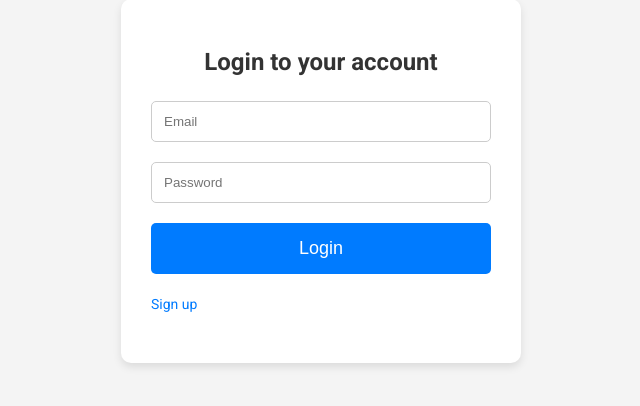
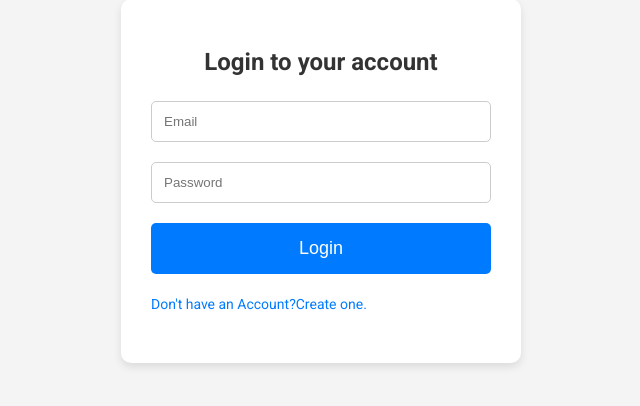
Before and after one commit to dhruvtand7/spurzee_new, a Flask app: page /login in a window 1280 px wide. Shown: the part 219-625 px from the top of the page, without its empty margins (319-959 px from the left). Run offline with Flask 3, Linux system fonts and the light colour scheme.

Commit message:
Update login.html
Updated sign up Message

```diff
--- a/templates/login.html
+++ b/templates/login.html
@@ -100,7 +100,7 @@
             {% endif %}
         </form>
         <div class="form-group">
-            <a href="/signup">Sign up</a>
+            <a href="/signup">Don't have an Account?Create one.</a>
         </div>
     </div>
 </body>
```
